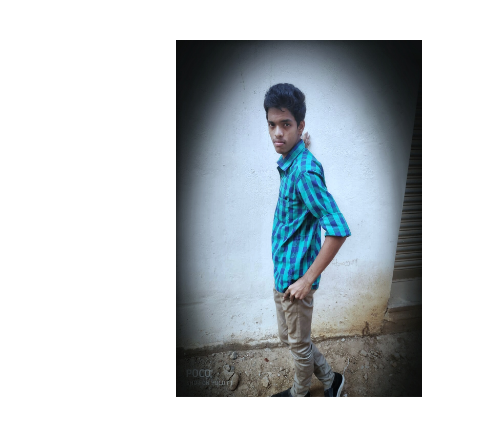
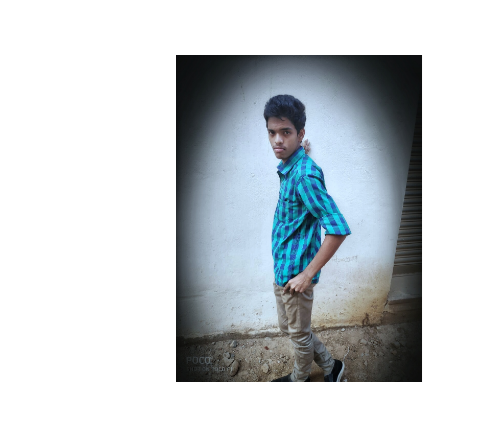
Before and after one commit to Mvignesh07/web, a plain HTML site: page index.html in a window 1280 px wide. Shown: the part 3732-4164 px from the top of the page, 782-1280 px from the left. Drawn offline with Linux system fonts and the light colour scheme; files whose address does not match are found by name.

Commit message:
Update index.html

```diff
--- a/index.html
+++ b/index.html
@@ -348,7 +348,7 @@
     			<div class="col-md-4">
 						<div class="vig">
 								<div class="project img ftco-animate d-flex justify-content-center align-items-center">
-								 <img src="vig1.jpeg" style="width: 100%; height: 102%;" > </div>
+								 <img src="vig1.jpeg" style="width: 100%;" > </div>
 
 								</div>
 				</div>
```
